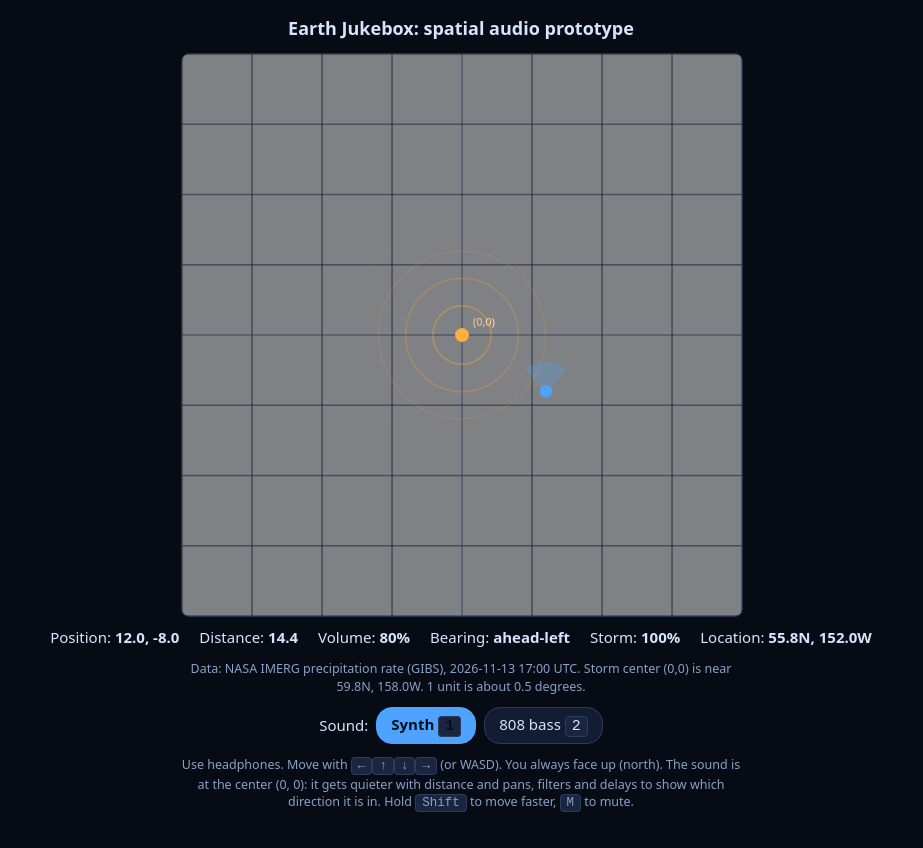
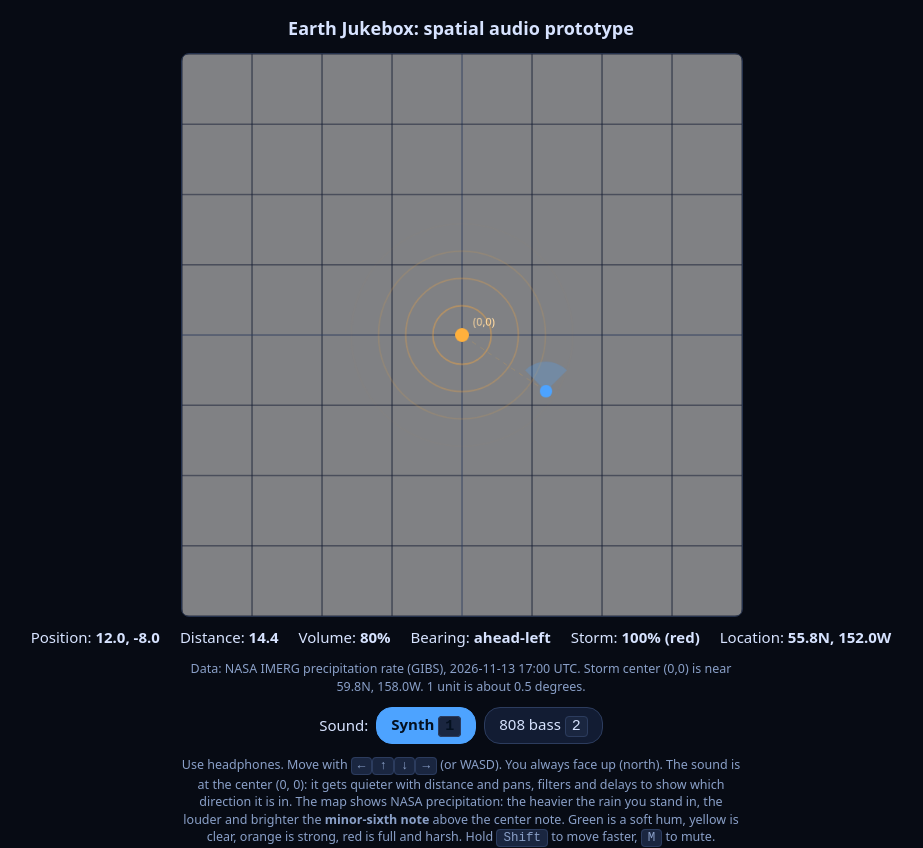
Before and after one commit to sohumvajaria/nasa-space-apps-2026, a plain HTML site: page src/index.html in a window 1280 px wide. Both pictures are taken after a click on the button "Start audio". Shown: the whole page, without its empty margins (179-1102 px from the left). Before the commit the page ends 813 px from the top, so only its background shows below. Drawn offline with Linux system fonts and the light colour scheme.

Commit message:
Make storm intensity levels clearly distinct (volume + brightness by color band)
Co-Authored-By: Claude Sonnet 5.5 <noreply@anthropic.com>

```diff
--- a/src/index.html
+++ b/src/index.html
@@ -43,7 +43,7 @@
     <button type="button" data-mode="synth" aria-pressed="true">Synth <kbd>1</kbd></button>
     <button type="button" data-mode="808" aria-pressed="false">808 bass <kbd>2</kbd></button>
   </div>
-  <small>Use headphones. Move with <kbd>←</kbd><kbd>↑</kbd><kbd>↓</kbd><kbd>→</kbd> (or WASD). You always face up (north). The sound is at the center (0, 0): it gets quieter with distance and pans, filters and delays to show which direction it is in. Hold <kbd>Shift</kbd> to move faster, <kbd>M</kbd> to mute.</small>
+  <small>Use headphones. Move with <kbd>←</kbd><kbd>↑</kbd><kbd>↓</kbd><kbd>→</kbd> (or WASD). You always face up (north). The sound is at the center (0, 0): it gets quieter with distance and pans, filters and delays to show which direction it is in. The map shows NASA precipitation: the heavier the rain you stand in, the louder and brighter the <b>minor-sixth note</b> above the center note. Green is a soft hum, yellow is clear, orange is strong, red is full and harsh. Hold <kbd>Shift</kbd> to move faster, <kbd>M</kbd> to mute.</small>
 
 <script>
 (() => {
@@ -97,7 +97,7 @@
     x.drawImage(img, 0, 0, w, h);
     const d = x.getImageData(0, 0, w, h).data, out = new Float32Array(w * h);
     for (let i = 0; i < out.length; i++) {
-      out[i] = d[4 * i + 3] < 20 ? 0 : 0.25 + 0.75 * intensity(d[4 * i], d[4 * i + 1], d[4 * i + 2]);
+      out[i] = d[4 * i + 3] < 20 ? 0 : Math.max(0.03, intensity(d[4 * i], d[4 * i + 1], d[4 * i + 2]));
     }
     return out;
   }
@@ -139,7 +139,7 @@
       // 2) high-res window around it: plane x in [-40,40] -> lon, y -> lat
       const half = 40 * DEG_PER_UNIT;
       dataImg = await loadImg(gibsUrl(center.lon - half, center.lat - half, center.lon + half, center.lat + half, GRID, GRID));
-      field = boxBlur(toScores(dataImg, GRID, GRID), GRID, GRID, 12);   // ~2.4 units of smoothing
+      field = boxBlur(toScores(dataImg, GRID, GRID), GRID, GRID, 5);   // ~1 unit of smoothing, small so color bands stay distinct
       stat.textContent = `Data: NASA IMERG precipitation rate (GIBS), ${DATA_TIME.replace('T', ' ').slice(0, 16)} UTC. ` +
         `Storm center (0,0) is near ${fmtLat(center.lat)}, ${fmtLon(center.lon)}. 1 unit is about ${DEG_PER_UNIT} degrees.`;
     } catch (err) {
@@ -155,12 +155,17 @@
     if (!field) return 0;
     const px = Math.max(0, Math.min(GRID - 1, Math.floor((x + 40) / 80 * GRID)));
     const py = Math.max(0, Math.min(GRID - 1, Math.floor((40 - y) / 80 * GRID)));
-    return Math.min(1, field[py * GRID + px] * 1.5);
+    // Squared response so the legend colors land on clearly separate levels:
+    // light blue ~1%, green ~15%, yellow ~45%, orange ~70%, red ~100%.
+    return Math.min(1, Math.pow(field[py * GRID + px] / 0.9, 2));
+  }
+  function stormTier(v) {
+    return v < 0.03 ? 'dry' : v < 0.12 ? 'light' : v < 0.3 ? 'green' : v < 0.55 ? 'yellow' : v < 0.85 ? 'orange' : 'red';
   }
   loadData();
 
   let ctx = null, panner = null, master = null, muted = false;
-  let stormGain = null;
+  let stormGain = null, stormFilter = null;
   let mode = 'synth';            // 'synth' (default) or '808'
   let bus = null, synthOut = null, bassOut = null;
 
@@ -225,7 +230,9 @@
       o.connect(g).connect(stormGain);
       o.start();
     });
-    stormGain.connect(src);
+    stormFilter = ctx.createBiquadFilter();
+    stormFilter.type = 'lowpass'; stormFilter.frequency.value = 250; stormFilter.Q.value = 1.2;
+    stormGain.connect(stormFilter).connect(src);
 
     // A soft rhythmic click/noise layer, which adds transients that help the brain locate direction.
     const noiseBuf = ctx.createBuffer(1, ctx.sampleRate * 2, ctx.sampleRate);
@@ -471,8 +478,13 @@
 
     if (ax || ay) updateListener(false);
     stormLevel = stormAt(player.x, player.y);
-    if (ctx && stormGain) stormGain.gain.setTargetAtTime(0.9 * stormLevel, ctx.currentTime, 0.08);
-    hud.storm.textContent = field ? Math.round(stormLevel * 100) + '%' : 'n/a';
+    if (ctx && stormGain) {
+      const t = ctx.currentTime;
+      stormGain.gain.setTargetAtTime(1.2 * stormLevel, t, 0.08);
+      // louder AND brighter as the storm intensifies: dull hum in green, harsh and open in red
+      stormFilter.frequency.setTargetAtTime(250 + 5000 * Math.pow(stormLevel, 1.5), t, 0.08);
+    }
+    hud.storm.textContent = field ? Math.round(stormLevel * 100) + '% (' + stormTier(stormLevel) + ')' : 'n/a';
     hud.loc.textContent = field ? `${fmtLat(center.lat + player.y * DEG_PER_UNIT)}, ${fmtLon(center.lon + player.x * DEG_PER_UNIT)}` : 'n/a';
 
     const dist = Math.hypot(player.x, player.y);
```
